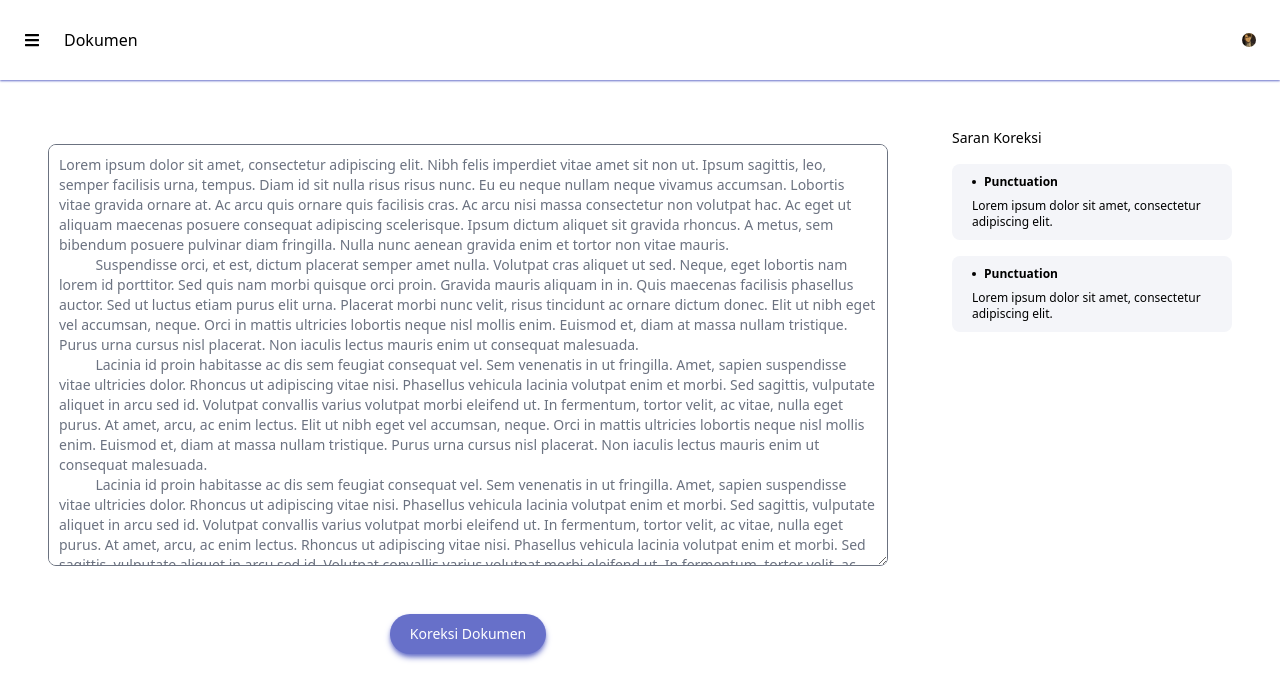
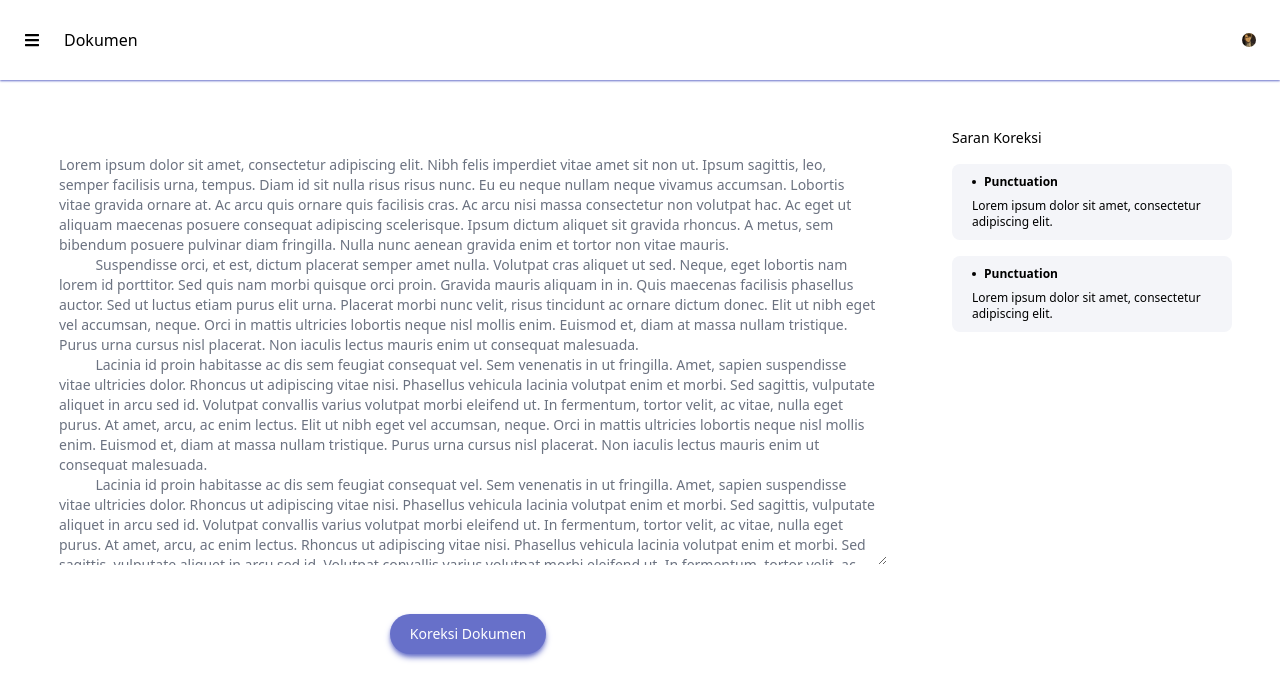
Before and after one commit to lan666as/nahu.id, a Next.js app in the folder nextjs/: page / in a window 1280 px wide. Shown: the top 700 px of the page. Built offline with nearby package versions, Linux system fonts and the light colour scheme.

Commit message:
remove border textarea

```diff
--- a/nextjs/pages/index.js
+++ b/nextjs/pages/index.js
@@ -84,7 +84,7 @@ export default function Home() {
       <div className='bg-white font-normal text-xs w-3/4 h-4/5 mr-16'>
         <form className='w-full h-3/4 mt-4' action="/send-data-here" method="post">
           {/* textarea */}
-          <textarea id="message" className="w-full h-full block p-2.5 text-sm rounded-lg focus:outline-0" placeholder="Lorem ipsum dolor sit amet, consectetur adipiscing elit. Nibh felis imperdiet vitae amet sit non ut. Ipsum sagittis, leo, semper facilisis urna, tempus. Diam id sit nulla risus risus nunc. Eu eu neque nullam neque vivamus accumsan. Lobortis vitae gravida ornare at. Ac arcu quis ornare quis facilisis cras. Ac arcu nisi massa consectetur non volutpat hac. Ac eget ut aliquam maecenas posuere consequat adipiscing scelerisque. Ipsum dictum aliquet sit gravida rhoncus. A metus, sem bibendum posuere pulvinar diam fringilla. Nulla nunc aenean gravida enim et tortor non vitae mauris.
+          <textarea id="message" className="border-transparent focus:border-transparent focus:ring-0 w-full h-full block p-2.5 text-sm rounded-lg outline-none focus:outline-0" placeholder="Lorem ipsum dolor sit amet, consectetur adipiscing elit. Nibh felis imperdiet vitae amet sit non ut. Ipsum sagittis, leo, semper facilisis urna, tempus. Diam id sit nulla risus risus nunc. Eu eu neque nullam neque vivamus accumsan. Lobortis vitae gravida ornare at. Ac arcu quis ornare quis facilisis cras. Ac arcu nisi massa consectetur non volutpat hac. Ac eget ut aliquam maecenas posuere consequat adipiscing scelerisque. Ipsum dictum aliquet sit gravida rhoncus. A metus, sem bibendum posuere pulvinar diam fringilla. Nulla nunc aenean gravida enim et tortor non vitae mauris.
           Suspendisse orci, et est, dictum placerat semper amet nulla. Volutpat cras aliquet ut sed. Neque, eget lobortis nam lorem id porttitor. Sed quis nam morbi quisque orci proin. Gravida mauris aliquam in in. Quis maecenas facilisis phasellus auctor. Sed ut luctus etiam purus elit urna. Placerat morbi nunc velit, risus tincidunt ac ornare dictum donec. Elit ut nibh eget vel accumsan, neque. Orci in mattis ultricies lobortis neque nisl mollis enim. Euismod et, diam at massa nullam tristique. Purus urna cursus nisl placerat. Non iaculis lectus mauris enim ut consequat malesuada.
           Lacinia id proin habitasse ac dis sem feugiat consequat vel. Sem venenatis in ut fringilla. Amet, sapien suspendisse vitae ultricies dolor. Rhoncus ut adipiscing vitae nisi. Phasellus vehicula lacinia volutpat enim et morbi. Sed sagittis, vulputate aliquet in arcu sed id. Volutpat convallis varius volutpat morbi eleifend ut. In fermentum, tortor velit, ac vitae, nulla eget purus. At amet, arcu, ac enim lectus. Elit ut nibh eget vel accumsan, neque. Orci in mattis ultricies lobortis neque nisl mollis enim. Euismod et, diam at massa nullam tristique. Purus urna cursus nisl placerat. Non iaculis lectus mauris enim ut consequat malesuada.
           Lacinia id proin habitasse ac dis sem feugiat consequat vel. Sem venenatis in ut fringilla. Amet, sapien suspendisse vitae ultricies dolor. Rhoncus ut adipiscing vitae nisi. Phasellus vehicula lacinia volutpat enim et morbi. Sed sagittis, vulputate aliquet in arcu sed id. Volutpat convallis varius volutpat morbi eleifend ut. In fermentum, tortor velit, ac vitae, nulla eget purus. At amet, arcu, ac enim lectus. Rhoncus ut adipiscing vitae nisi. Phasellus vehicula lacinia volutpat enim et morbi. Sed sagittis, vulputate aliquet in arcu sed id. Volutpat convallis varius volutpat morbi eleifend ut. In fermentum, tortor velit, ac vitae, nulla eget purus. At amet, arcu, ac enim lectus. "></textarea>
```
